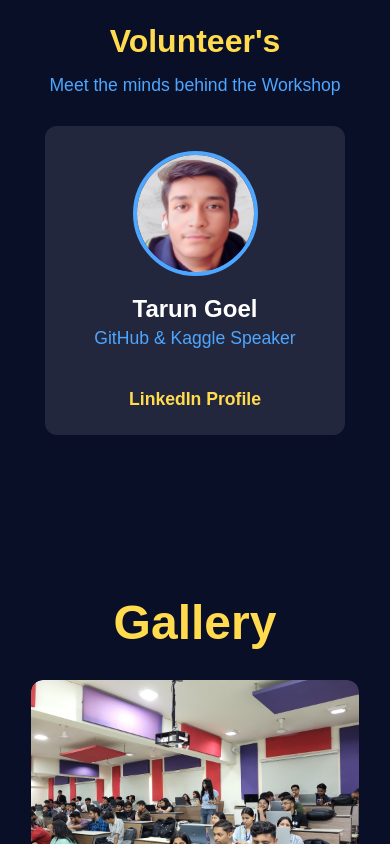
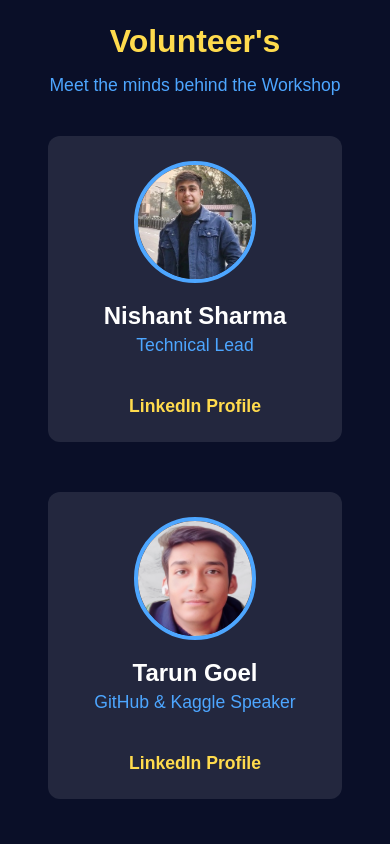
Before and after one commit to TarunGoel93/Work, a plain HTML site: page index.html in a window 390 px wide. Shown: the part 3500-4344 px from the top of the page. Drawn offline with Linux system fonts and the light colour scheme.

Commit message:
Update l.css

```diff
--- a/l.css
+++ b/l.css
@@ -736,34 +736,27 @@ body {
   }
 
   /* Mobile Volunteer Card Carousel */
-  .slider {
-    width: 100%;
-    flex-wrap: nowrap;
-    animation: none; /* Remove default animation */
+  @media screen and (max-width: 768px) {
+    .slider {
+      display: flex;
+      flex-direction: column; /* Stack the cards */
+      align-items: center; /* Center align */
+      width: 100%;
+      animation: none; /* Remove animation */
+    }
+
+    .volunteer-card {
+      flex: 0 0 auto; /* Auto height for each card */
+      opacity: 1 !important; /* Ensure visibility */
+      position: relative !important;
+      max-width: 90%; /* Adjust width for mobile */
+      margin: 10px auto; /* Add spacing */
+    }
   }
 
-  .volunteer-card {
-    flex: 0 0 100%;
-    display: block; /* Show all cards by default */
-    margin: 0 auto;
-    max-width: 300px; /* Limit width on mobile */
-    opacity: 0;
-    position: absolute;
-    left: 0;
-    right: 0;
-    transition: opacity 0.2s ease-in-out;
-  }
 
-  .volunteer-card:first-child {
-    opacity: 1; /* Make first card visible by default */
-    position: relative;
-  }
 
-  .volunteer-card.active {
-    opacity: 1;
-    position: relative;
 
-  }
 
   /* Schedule section adjustments */
   .schedule {
```
